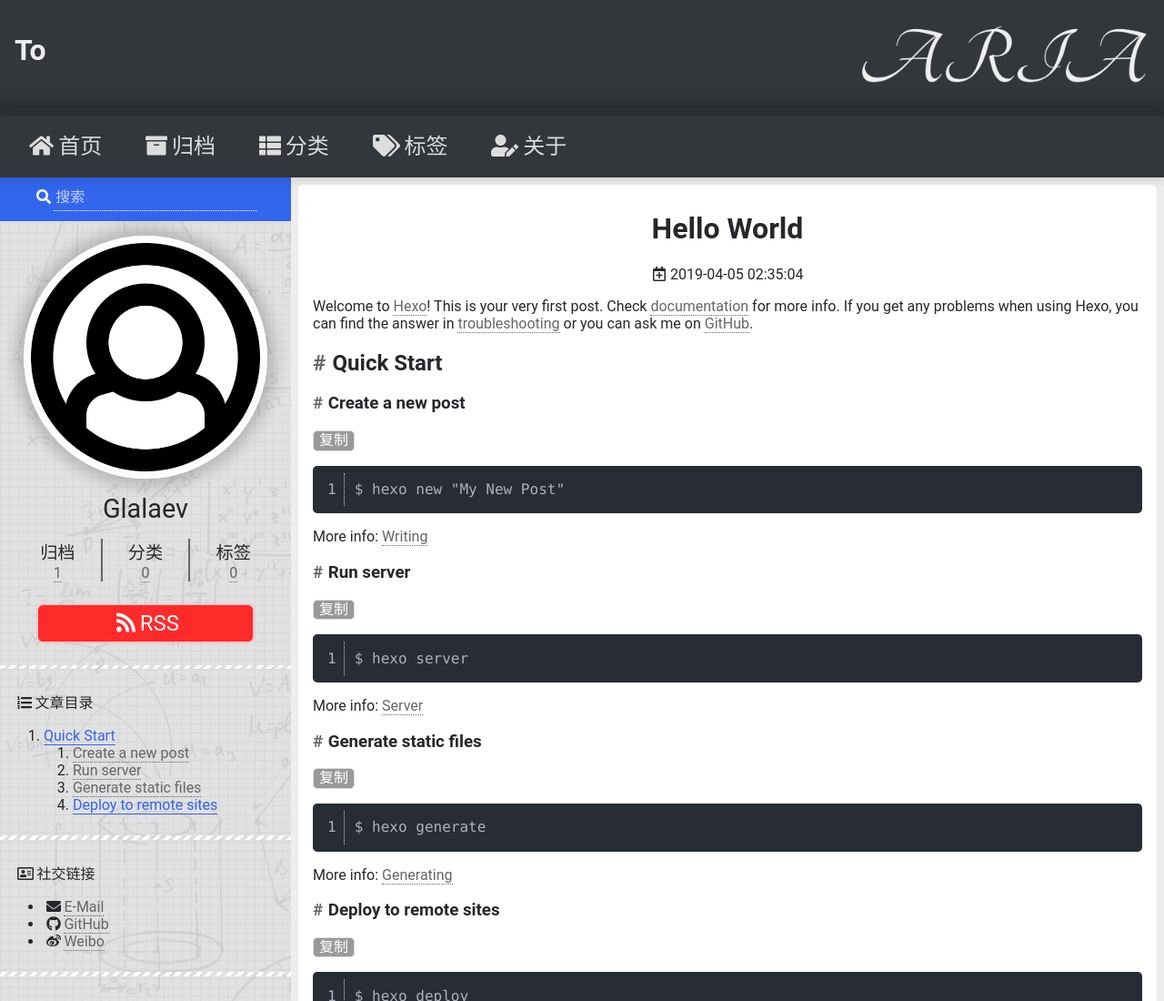
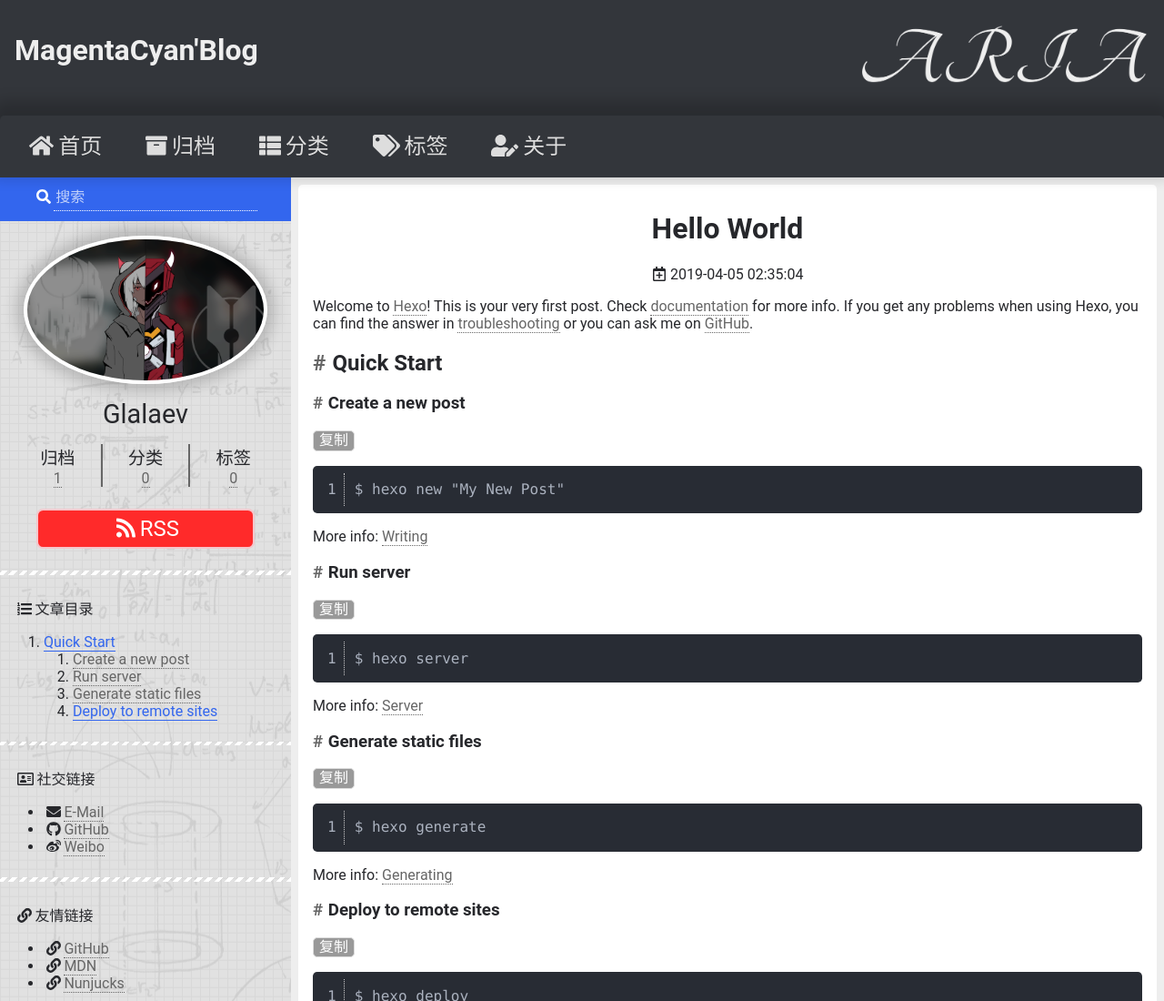
Before and after one commit to Glalaev/Glalaev.github.io, a plain HTML site: page 2019/04/05/hello-world/index.html in a window 1280 px wide. Shown: the top 1100 px of the page at 91% size. Drawn offline with Linux system fonts and the light colour scheme; some packages are replaced by stand-ins of ours; a script that the page names is missing.

Commit message:
Site updated: 2019-04-05 10:54:24

```diff
--- a/2019/04/05/hello-world/index.html
+++ b/2019/04/05/hello-world/index.html
@@ -35,7 +35,7 @@
     <meta name="msapplication-config" content="/favicons/browserconfig.xml">
 
 
-    <link rel="alternate" href="/atom.xml" title="To" type="application/atom+xml">
+    <link rel="alternate" href="/atom.xml" title="MagentaCyan'Blog" type="application/atom+xml">
 
 
     <link rel="shortcut icon" type="image/x-icon" href="/favicons/favicon.ico">
@@ -133,7 +133,7 @@
     </script>
 
     <script defer type="text/javascript" src="/js/custom.js"></script>
-    <title>Hello World | To</title>
+    <title>Hello World | MagentaCyan'Blog</title>
   </head>
   <body itemscope itemtype="http://schema.org/WebPage" lang="zh_CN" data-spy="scroll" data-target=".list-group">
 
@@ -141,7 +141,7 @@
   <div class="container">
     <div class="header-container">
       <div class="header-title">
-        <h1 class="title"><a href="/">To</a></h1>
+        <h1 class="title"><a href="/">MagentaCyan'Blog</a></h1>
         <h2 class="subtitle"></h2>
       </div>
 
@@ -183,10 +183,10 @@
       <span hidden itemprop="author" itemscope itemtype="http://schema.org/Person">
        <meta itemprop="name" content="Glalaev">
        <meta itemprop="description" content>
-       <meta itemprop="image" content="/images/avatar.png">
+       <meta itemprop="image" content="/images/iyv.png">
       </span>
       <span hidden itemprop="publisher" itemscope itemtype="http://schema.org/Organization">
-       <meta itemprop="name" content="To">
+       <meta itemprop="name" content="MagentaCyan'Blog">
       </span>
     </div>
     <header class="post-header">
@@ -238,7 +238,7 @@
 
 <div class="info sidebar-item" id="info">
 
-  <img class="author-avatar" src="/images/avatar.png" alt="Glalaev">
+  <img class="author-avatar" src="/images/iyv.png" alt="Glalaev">
 
   <h1 class="author-name">Glalaev</h1>
   <h2 class="author-description"></h2>
--- a/atom.xml
+++ b/atom.xml
@@ -1,6 +1,6 @@
 <?xml version="1.0" encoding="utf-8"?>
 <feed xmlns="http://www.w3.org/2005/Atom">
-  <title>To</title>
+  <title>MagentaCyan&#39;Blog</title>
 
 
   <link href="/atom.xml" rel="self"/>
```
Also changed, not shown: about/index.html (+4 -4 lines), archives/2019/04/index.html (+4 -4 lines), archives/2019/index.html (+4 -4 lines), archives/index.html (+4 -4 lines), categories/index.html (+4 -4 lines), index.html (+6 -6 lines), tags/index.html (+4 -4 lines), images/iyv.png (added).
